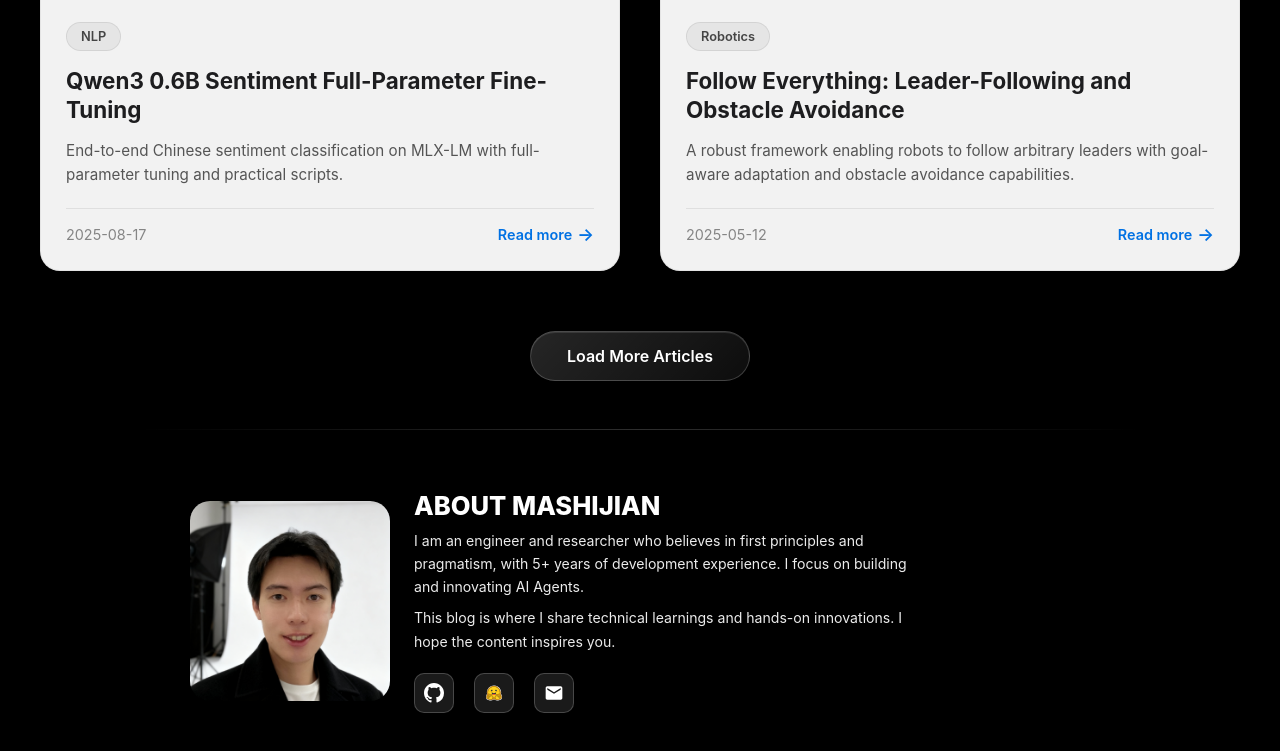
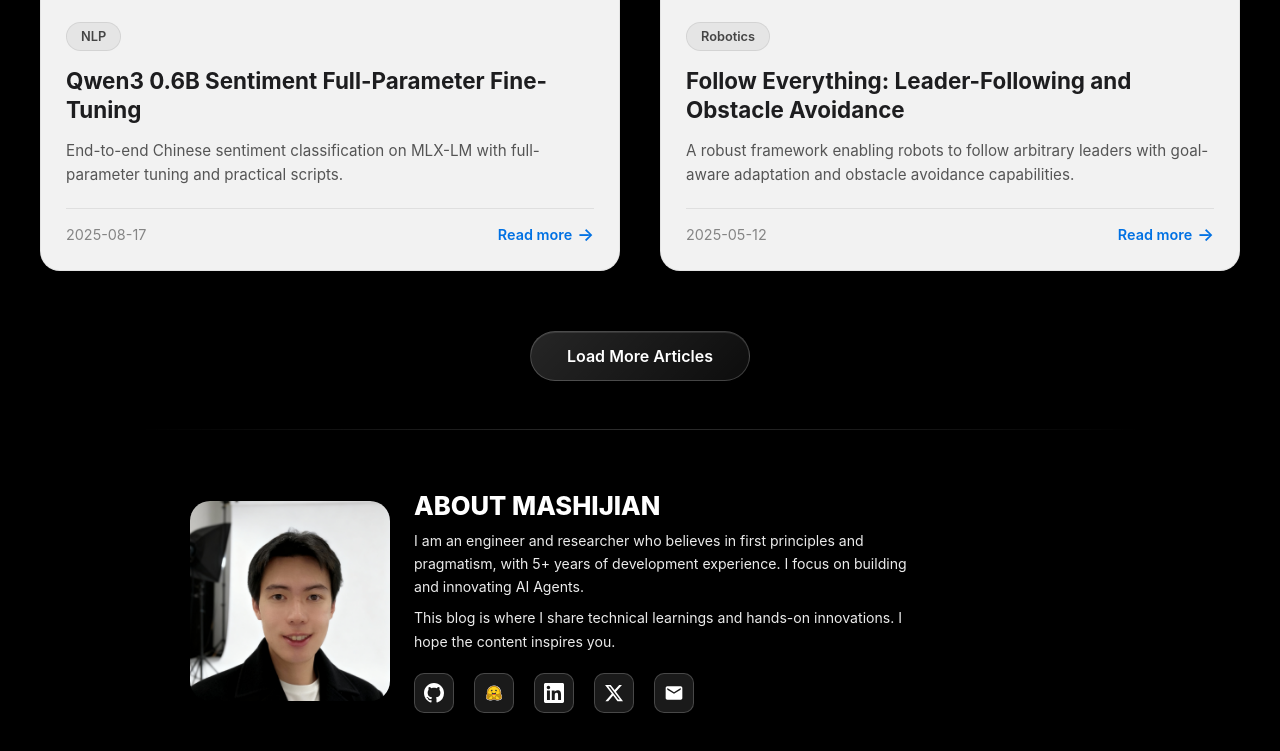
Before and after one commit to IIIIQIIII/msj-blog, a plain HTML site: page index.html in a window 1280 px wide. Shown: the part 1852-2603 px from the top of the page. Drawn offline with Linux system fonts and the light colour scheme.

Commit message:
Add LinkedIn and X.com social icons to About section

```diff
--- a/index.html
+++ b/index.html
@@ -5,7 +5,7 @@
     <meta name="viewport" content="width=device-width, initial-scale=1.0">
 
     <!-- Primary Meta Tags - English Default -->
-    <title>Ma Shijian (MSJ) - AI Agent Development & NLP Expert Blog</title>
+    <title>Blog - MSJ</title>
     <meta name="title" content="Ma Shijian (MSJ) - AI Agent Development & NLP Expert Blog">
     <meta name="description" content="Ma Shijian's technical blog focusing on AI Agent development, Natural Language Processing, Large Language Model fine-tuning (LoRA, PEFT), Diffusion Models. Sharing 5+ years of ML/DL engineering experience and practical AI innovations.">
     <meta name="keywords" content="Ma Shijian,MSJ,AI Agent,NLP,Natural Language Processing,Large Language Models,LLM,LoRA,PEFT,Diffusers,Machine Learning,Deep Learning,Python,Transformer,Sentiment Analysis,Model Fine-tuning,Tech Blog,AI Engineering,马诗剑">
@@ -1728,6 +1728,18 @@
                         <a href="https://huggingface.co/FutureMa" target="_blank" rel="noopener noreferrer" class="social-icon" aria-label="Hugging Face">
                             <img src="./assets/hf-logo.svg" alt="Hugging Face" style="width: 20px; height: 20px;">
                         </a>
+                        <!-- LinkedIn 图标 -->
+                        <a href="https://www.linkedin.com/in/mashijian/" target="_blank" rel="noopener noreferrer" class="social-icon" aria-label="LinkedIn">
+                            <svg viewBox="0 0 24 24" xmlns="http://www.w3.org/2000/svg">
+                                <path d="M20.447 20.452h-3.554v-5.569c0-1.328-.027-3.037-1.852-3.037-1.853 0-2.136 1.445-2.136 2.939v5.667H9.351V9h3.414v1.561h.046c.477-.9 1.637-1.85 3.37-1.85 3.601 0 4.267 2.37 4.267 5.455v6.286zM5.337 7.433c-1.144 0-2.063-.926-2.063-2.065 0-1.138.92-2.063 2.063-2.063 1.14 0 2.064.925 2.064 2.063 0 1.139-.925 2.065-2.064 2.065zm1.782 13.019H3.555V9h3.564v11.452zM22.225 0H1.771C.792 0 0 .774 0 1.729v20.542C0 23.227.792 24 1.771 24h20.451C23.2 24 24 23.227 24 22.271V1.729C24 .774 23.2 0 22.222 0h.003z"/>
+                            </svg>
+                        </a>
+                        <!-- X.com (Twitter) 图标 -->
+                        <a href="https://x.com/mashijiann" target="_blank" rel="noopener noreferrer" class="social-icon" aria-label="X (Twitter)">
+                            <svg viewBox="0 0 24 24" xmlns="http://www.w3.org/2000/svg">
+                                <path d="M18.244 2.25h3.308l-7.227 8.26 8.502 11.24H16.17l-5.214-6.817L4.99 21.75H1.68l7.73-8.835L1.254 2.25H8.08l4.713 6.231zm-1.161 17.52h1.833L7.084 4.126H5.117z"/>
+                            </svg>
+                        </a>
                         <!-- 邮箱图标 -->
                         <button class="social-icon" onclick="copyEmail()" aria-label="Copy Email">
                             <svg viewBox="0 0 24 24" xmlns="http://www.w3.org/2000/svg">
```
